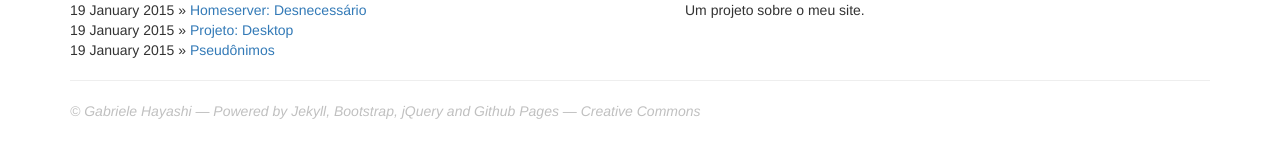
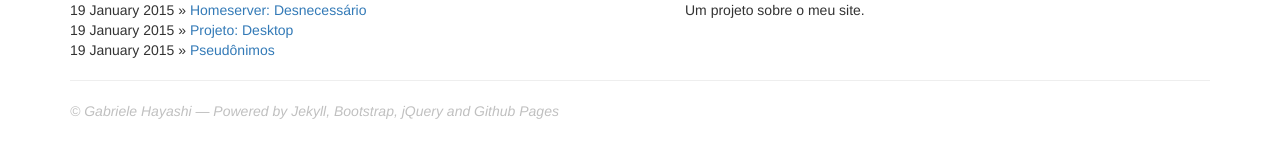
Before and after one commit to gahayashi/gahayashi.github.io, a Jekyll site: the page built from 1-blog.html, in a window 1280 px wide. Shown: the part 224-382 px from the top of the page. Built offline with Jekyll 4.4.1, drawn with Linux system fonts in a browser that asks for light colours.

Commit message:
Removed the creative commons link. Wasn't working the way I wanted.

```diff
--- a/_includes/footer.html
+++ b/_includes/footer.html
@@ -1,4 +1,4 @@
 <footer class="container">
 	<hr>
-	<p class="muted">&copy; {{ site.author }} &mdash; Powered by <a href="http://jekyllrb.com/">Jekyll</a>, <a href="http://getbootstrap.com/">Bootstrap</a>, <a href="http://jquery.com/">jQuery</a> and <a href="https://pages.github.com/">Github Pages</a> &mdash; <a href="http://creativecommons.org/licenses/by-nd/4.0/">Creative Commons</a></p>
+	<p class="muted">&copy; {{ site.author }} &mdash; Powered by <a href="http://jekyllrb.com/">Jekyll</a>, <a href="http://getbootstrap.com/">Bootstrap</a>, <a href="http://jquery.com/">jQuery</a> and <a href="https://pages.github.com/">Github Pages</a></p>
 </footer>
```
